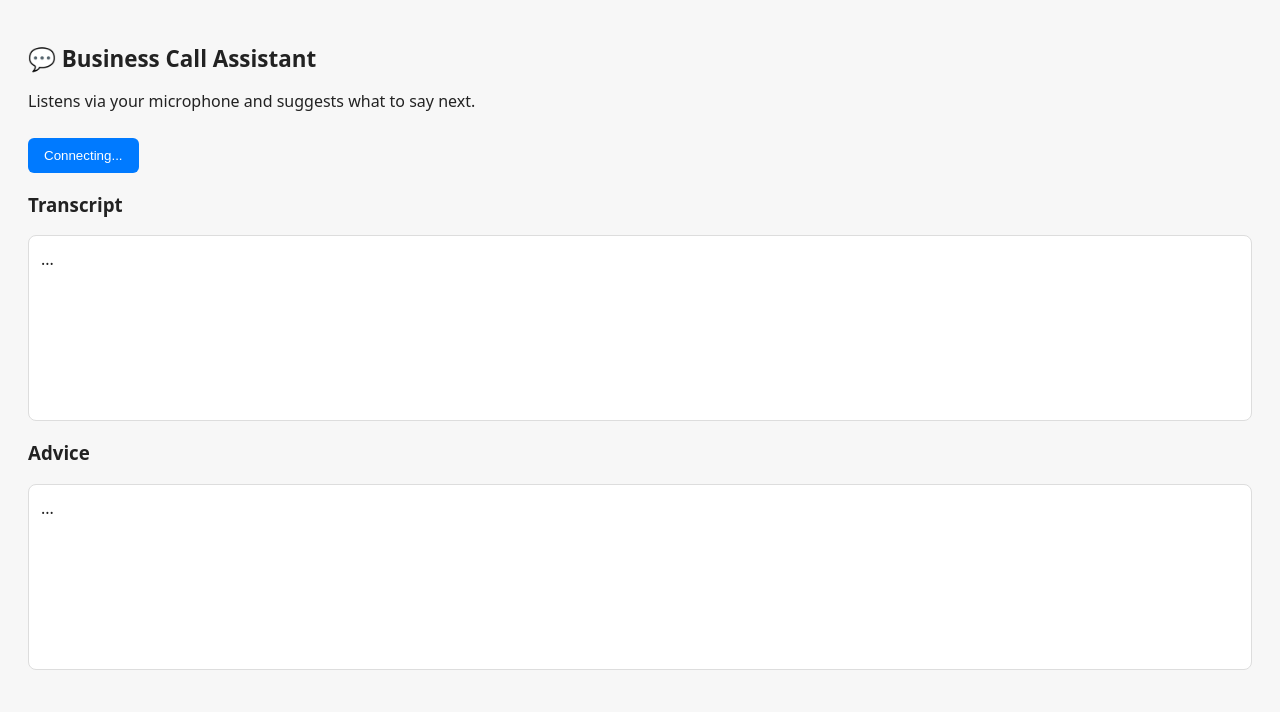
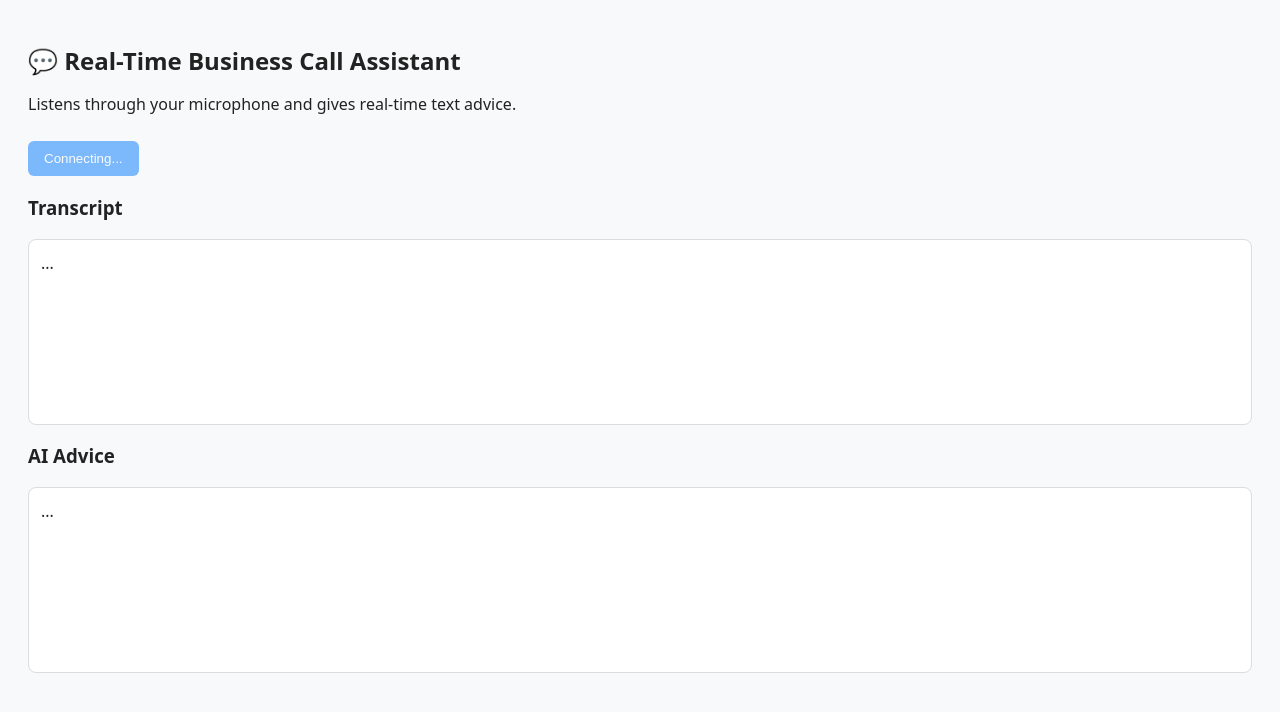
Before and after one commit to snowy-warmy/WebCallGPT, a website: page static/assistant.html in a window 1280 px wide. Both pictures are taken after a click on the button "Start Listening". Drawn offline with Linux system fonts and the light colour scheme; no server answers.

Commit message:
Update assistant.html

```diff
--- a/static/assistant.html
+++ b/static/assistant.html
@@ -4,45 +4,49 @@
 <head>
   <meta charset="UTF-8" />
   <meta name="viewport" content="width=device-width, initial-scale=1.0" />
-  <title>Meeting Assistant</title>
+  <title>Business Call Assistant</title>
   <style>
     body {
       font-family: system-ui, sans-serif;
-      background: #f7f7f7;
+      background: #f8f9fa;
       color: #222;
       padding: 20px;
     }
-    h1 { font-size: 1.4rem; margin-bottom: 0.5em; }
+    h1 { font-size: 1.5rem; margin-bottom: 0.5em; }
     #transcript, #advice {
       border: 1px solid #ddd;
       border-radius: 8px;
       padding: 12px;
       margin-top: 10px;
-      background: white;
+      background: #fff;
       height: 160px;
       overflow-y: auto;
       white-space: pre-wrap;
     }
     button {
+      margin-top: 10px;
       padding: 10px 16px;
+      border: none;
+      border-radius: 6px;
       background: #007aff;
-      border: none;
       color: white;
-      border-radius: 6px;
       cursor: pointer;
-      margin-top: 10px;
+    }
+    button:disabled {
+      opacity: 0.5;
+      cursor: not-allowed;
     }
   </style>
 </head>
 <body>
-  <h1>💬 Business Call Assistant</h1>
-  <p>Listens via your microphone and suggests what to say next.</p>
+  <h1>💬 Real-Time Business Call Assistant</h1>
+  <p>Listens through your microphone and gives real-time text advice.</p>
   <button id="startBtn">Start Listening</button>
 
   <h3>Transcript</h3>
   <div id="transcript">...</div>
 
-  <h3>Advice</h3>
+  <h3>AI Advice</h3>
   <div id="advice">...</div>
 
   <script>
@@ -60,6 +64,7 @@
       const wsUrl = session.client_secret?.value;
       if (!wsUrl) {
         alert("Failed to create session");
+        startBtn.disabled = false;
         return;
       }
 
@@ -67,14 +72,12 @@
 
       ws.onopen = async () => {
         console.log("🔗 Connected to Realtime API");
-        startBtn.textContent = "Assistant Running";
+        startBtn.textContent = "Listening...";
 
-        // 🎙️ Capture microphone audio
         const stream = await navigator.mediaDevices.getUserMedia({ audio: true });
         const audioCtx = new AudioContext({ sampleRate: 16000 });
         const source = audioCtx.createMediaStreamSource(stream);
         const processor = audioCtx.createScriptProcessor(4096, 1, 1);
-
         source.connect(processor);
         processor.connect(audioCtx.destination);
 
```
